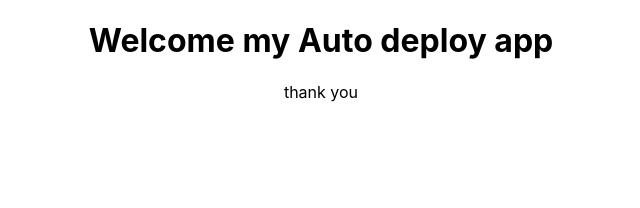
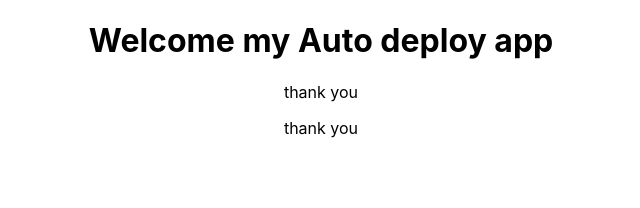
Before and after one commit to NandhiniRavi01/azure_pipline, a React (Create React App) app: page / in a window 1280 px wide. Shown: the top 208 px of the page, without its empty margins (319-959 px from the left). Built offline with nearby package versions, Linux system fonts and the light colour scheme.

Commit message:
Fix App.js and redeploy

```diff
--- a/src/App.js
+++ b/src/App.js
@@ -6,6 +6,8 @@ function App() {
     <div className="App">
      <h1>Welcome my Auto deploy app</h1>
      <p>thank you</p>
+     <p>thank you</p>
+
     </div>
   );
 }
```
